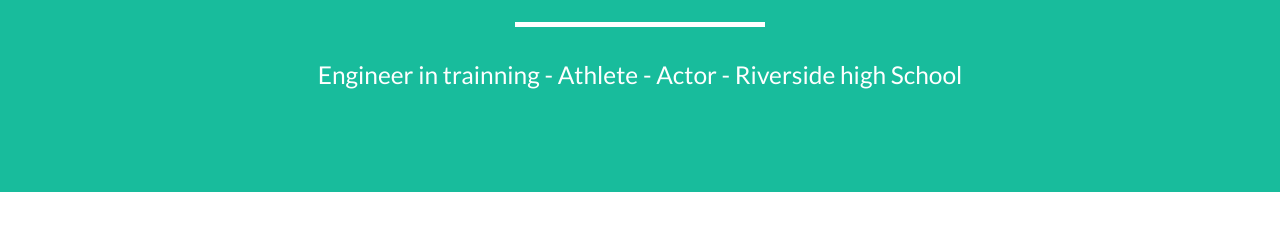
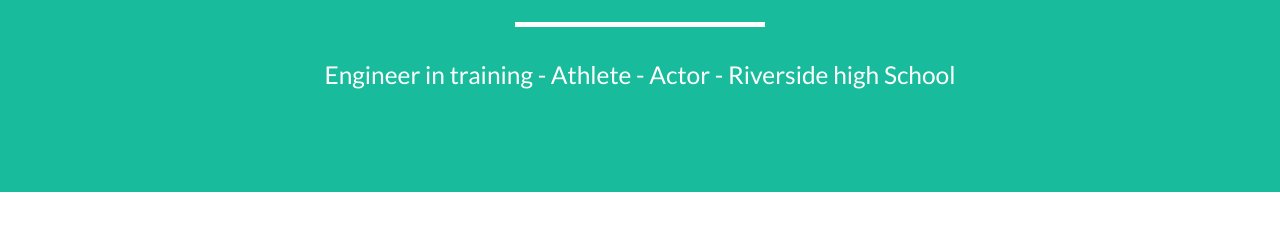
Before and after one commit to LeoGalante21/LeoGalante21.github.io, a website: page index.html in a window 1280 px wide. Shown: the part 574-800 px from the top of the page. Drawn offline with nearby package versions, Linux system fonts and the light colour scheme.

Commit message:
fixed spelling

```diff
--- a/index.html
+++ b/index.html
@@ -75,7 +75,7 @@
                     <div class="intro-text">
                         <span class="name">Leonardo Tapia</span>
                         <hr class="star-light">
-                        <span class="skills">Engineer in trainning - Athlete - Actor - Riverside high School </span>
+                        <span class="skills">Engineer in training - Athlete - Actor - Riverside high School </span>
                     </div>
                 </div>
             </div>
```
